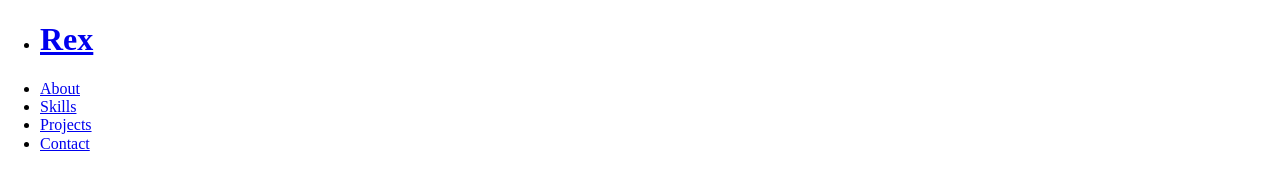
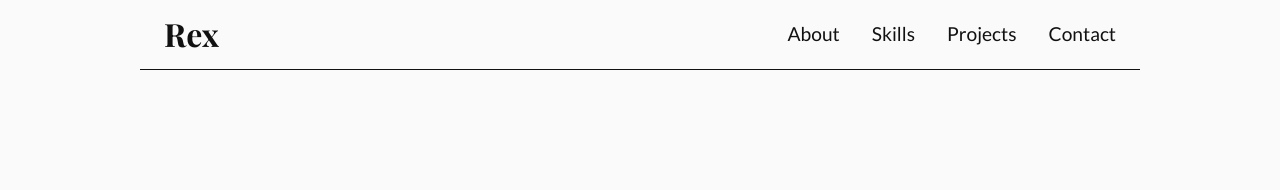
Before and after one commit to rvculanag-gh/ritchieculanag.github.io, a plain HTML site: page index.html in a window 1280 px wide. Drawn offline with nearby package versions, Linux system fonts and the light colour scheme; a web font is replaced by a local one.

Commit message:
update: add initial styles for navbar

```diff
--- a/css/main.css
+++ b/css/main.css
@@ -1 +1,4 @@
 @import url("reset.css");
+@import url("properties.css");
+@import url("typography.css");
+@import url("styles.css");
--- /dev/null
+++ b/css/styles.css
@@ -0,0 +1,51 @@
+@import url("properties.css");
+
+section {
+  max-width: 1000px;
+  margin: 0 auto;
+}
+
+/* Navigation bar styles */
+section nav {
+  padding: 1rem 0;
+  border-bottom: 1px solid var(--clr-neutral-dark);
+}
+
+section nav ul {
+  display: flex;
+  justify-content: center;
+  align-items: center;
+  gap: 2rem;
+  flex-wrap: wrap;
+}
+
+section nav li:first-child {
+  flex-basis: 100%;
+  text-align: center;
+}
+
+section nav h1 {
+  font-size: var(--font-size-title-small);
+  font-family: "Playfair Display", serif;
+}
+
+section nav a {
+  text-decoration: none;
+  transition: all ease-in-out 0.1s;
+}
+
+section nav a:hover {
+  transition: all 0.1s;
+  color: var(--clr-primary-orange);
+}
+
+@media (min-width: 520px) {
+  section nav ul {
+    flex-wrap: nowrap;
+    padding: 0 1.5rem;
+  }
+
+  section nav li:first-child {
+    text-align: unset;
+  }
+}
```
